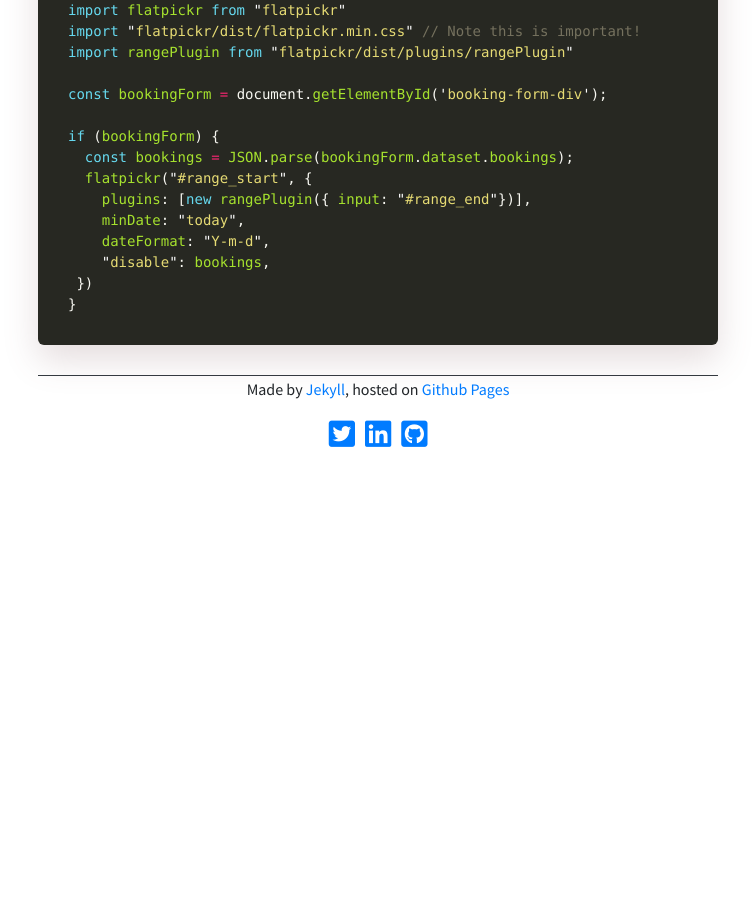
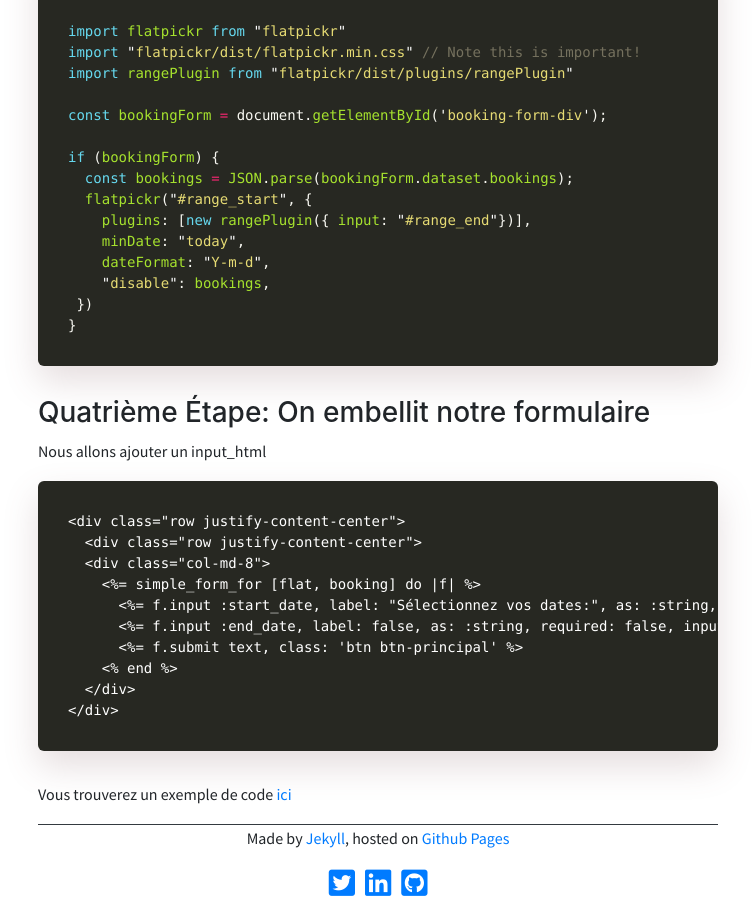
Before and after one commit to alexandrebk/alexandrebk.github.io, a Jekyll site: the page built from _posts/2019-07-24-flatpicker-in-rails.md, in a window 1280 px wide and 900 px high, scrolled down 1901 px. Shown: the whole window, without its empty margins (262-1017 px from the left). Built offline with Jekyll 4.4.1, drawn with Linux system fonts in a browser that asks for light colours; nearby versions of some CDN libraries; before the commit the page ends 2352 px from its top, so only the background shows below that; some of the changed text lies outside the part shown.

Commit message:
modif article

````diff
--- a/_posts/2019-07-24-flatpicker-in-rails.md
+++ b/_posts/2019-07-24-flatpicker-in-rails.md
@@ -61,7 +61,6 @@ end
   data-rentings="<%= @rentings_dates.to_json %>"
 >
 ```
-
 
 ### Trosième Étape: on récupère les données pour les injecter dans le calendrier
 
@@ -88,3 +87,22 @@ if (bookingForm) {
  })
 }
 ```
+
+### Quatrième Étape: On embellit notre formulaire
+
+Nous allons ajouter un input_html
+
+```
+<div class="row justify-content-center">
+  <div class="row justify-content-center">
+  <div class="col-md-8">
+    <%= simple_form_for [flat, booking] do |f| %>
+      <%= f.input :start_date, label: "Sélectionnez vos dates:", as: :string, required: false, input_html: { id: "range_start", class: "d-none"} %>
+      <%= f.input :end_date, label: false, as: :string, required: false, input_html: { id: "range_end", class: "d-none" } %>
+      <%= f.submit text, class: 'btn btn-principal' %>
+    <% end %>
+  </div>
+</div>
+```
+
+Vous trouverez un exemple de code [ici](https://github.com/alexandrebk/airbnb-copycat/commit/fce1dc96b3d0c2d25b9656ab836cbe88e18747ff)
````
Also changed, not shown: other parts of _posts/2019-07-24-flatpicker-in-rails.md (+1 -1 lines).
